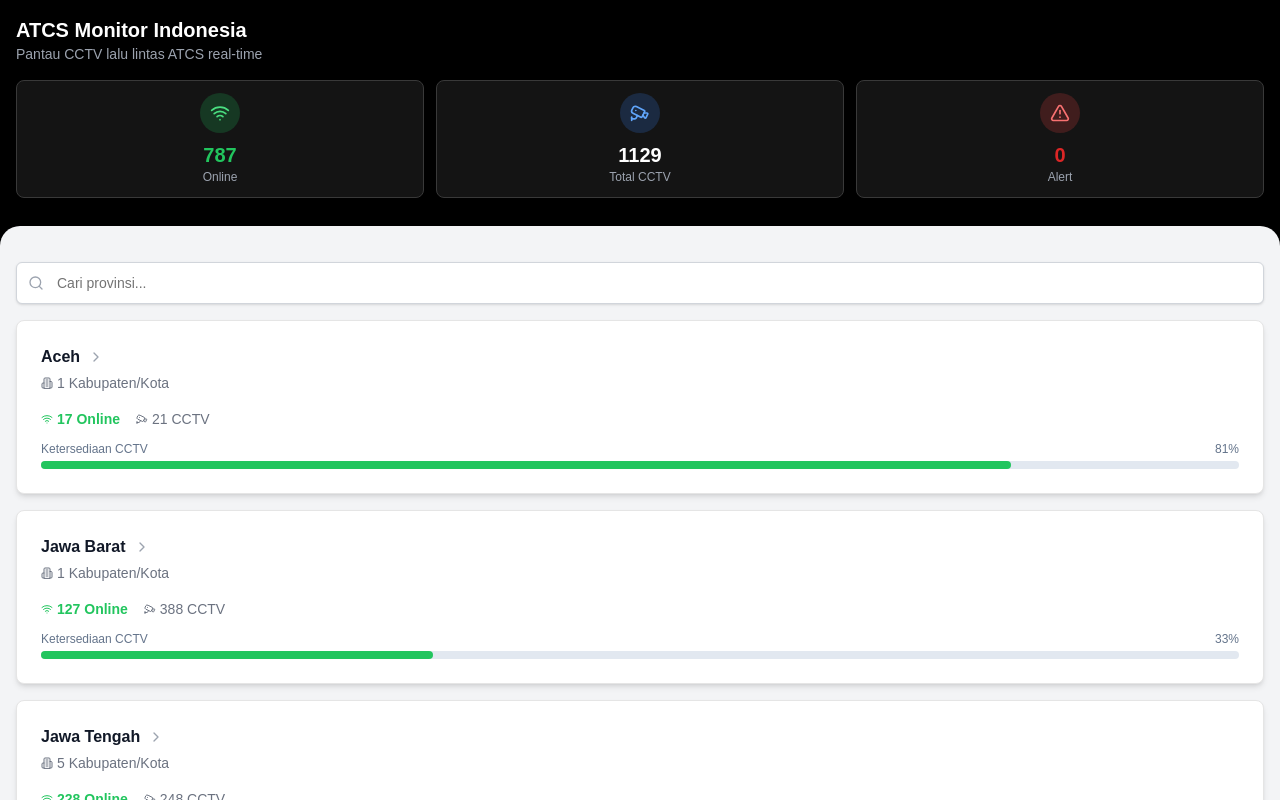
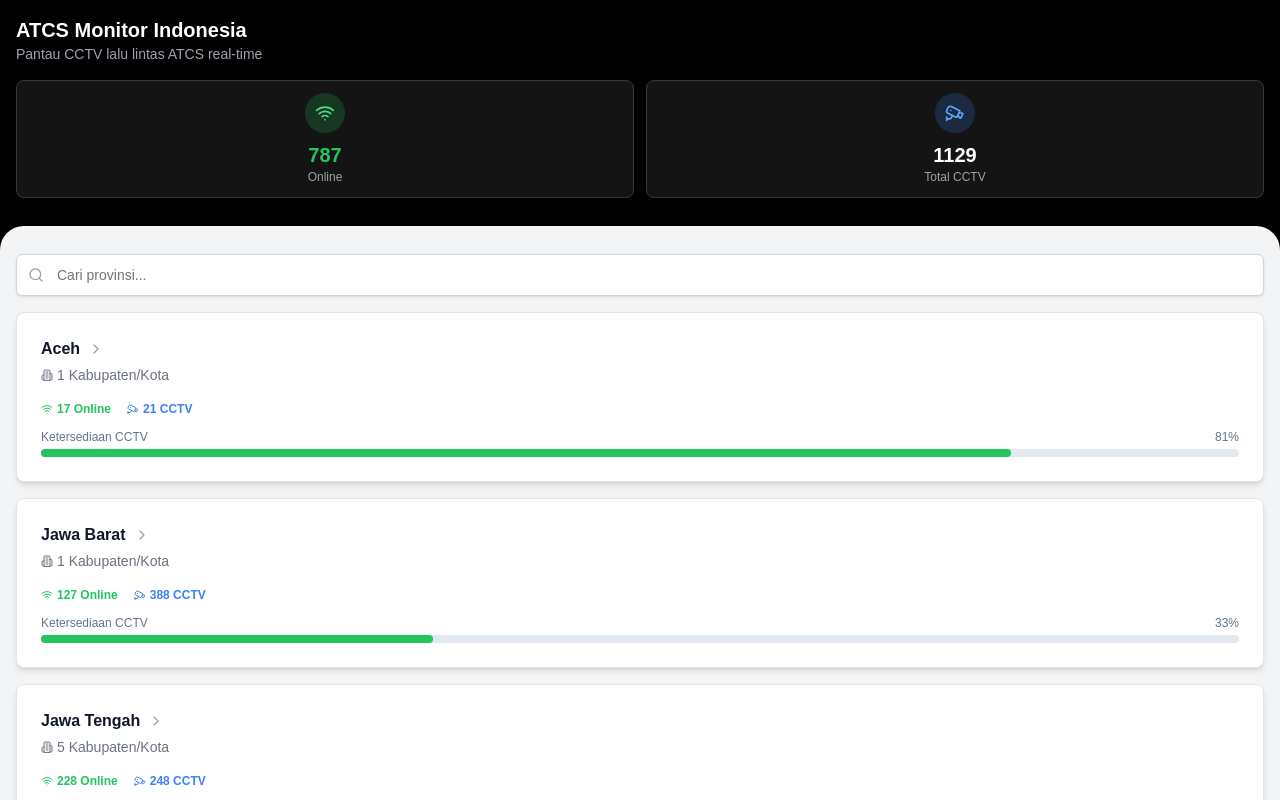
Before and after one commit to balalii/cctv-monitoring, a Next.js app: page / in a window 1280 px wide. Shown: the top 800 px of the page. Built offline with nearby package versions, Linux system fonts and the light colour scheme.

Commit message:
Feat: style index

```diff
--- a/app/page.tsx
+++ b/app/page.tsx
@@ -149,7 +149,7 @@ export default function CCTVMonitoringApp() {
           )}
 
           {/* Stats Cards */}
-          <div className="grid grid-cols-3 gap-3">
+          <div className="grid grid-cols-2 gap-3">
             <Card className="p-3 bg-[#1b1b1bc5] border-[#393939]">
               <div className="flex items-center justify-center w-10 h-10 bg-green-500/20 rounded-full mx-auto mb-2">
                 <Wifi className="w-5 h-5 text-green-400" />
@@ -168,7 +168,7 @@ export default function CCTVMonitoringApp() {
                 <div className="text-xs text-gray-400">Total CCTV</div>
               </div>
             </Card>
-            <Card className="p-3 bg-[#1b1b1bc5] border-[#393939]">
+            {/* <Card className="p-3 bg-[#1b1b1bc5] border-[#393939]">
               <div className="flex items-center justify-center w-10 h-10 bg-red-500/20 rounded-full mx-auto mb-2">
                 <AlertTriangle className="w-5 h-5 text-red-400" />
               </div>
@@ -176,14 +176,14 @@ export default function CCTVMonitoringApp() {
                 <div className="text-xl font-bold text-red-600">{stats.alerts}</div>
                 <div className="text-xs text-gray-400">Alert</div>
               </div>
-            </Card>
+            </Card> */}
           </div>
         </div>
-        <div className="h-5 rounded-t-[20px]  bg-gray-100  "  />
+        <div className="h-6 rounded-t-[60px]  bg-gray-100  " />
       </div>
 
       {/* Content */}
-      <div className="px-4 pt-4 pb-8  bg-gray-100">
+      <div className="px-4 pt-1 pb-8  bg-gray-100">
         <div className="space-y-4 pb-5  min-h-[60vh]">
           {' '}
           {/* Search Bar */}
@@ -225,11 +225,11 @@ export default function CCTVMonitoringApp() {
                   <CardContent className="pt-0">
                     <div className="flex items-center justify-between">
                       <div className="flex items-center gap-4">
-                        <div className="flex items-center gap-1 text-sm text-green-500  font-bold">
+                        <div className="flex items-center gap-1 text-xs text-green-500  font-bold">
                           <Wifi size={19} className="w-3 h-3" />
                           <span>{p.onlineCount} Online</span>
                         </div>
-                        <div className="flex items-center gap-1 text-sm text-gray-500">
+                        <div className="flex items-center gap-1 text-xs text-blue-500 font-bold">
                           <Cctv className="w-3 h-3" />
                           <span>{p.totalCCTV} CCTV</span>
                         </div>
@@ -278,13 +278,13 @@ export default function CCTVMonitoringApp() {
                   <CardContent className="pt-0">
                     <div className="flex items-center justify-between">
                       <div className="flex items-center gap-4">
-                        <div className="flex items-center gap-1 text-sm text-green-500 font-bold font-bold">
+                        <div className="flex items-center gap-1 text-xs text-green-500  font-bold">
                           <Wifi size={19} className="w-3 h-3" />
                           <span>{kabupaten.onlineCount} Online</span>
                         </div>
-                        <div className="flex items-center gap-1 text-sm text-gray-500">
+                        <div className="flex items-center gap-1 text-xs text-blue-500 font-bold">
                           <Cctv className="w-3 h-3" />
-                          <span>{kabupaten.cctvCount} CCTV</span>
+                          <span>{kabupaten.totalCCTV} CCTV</span>
                         </div>
                       </div>
                     </div>
```
